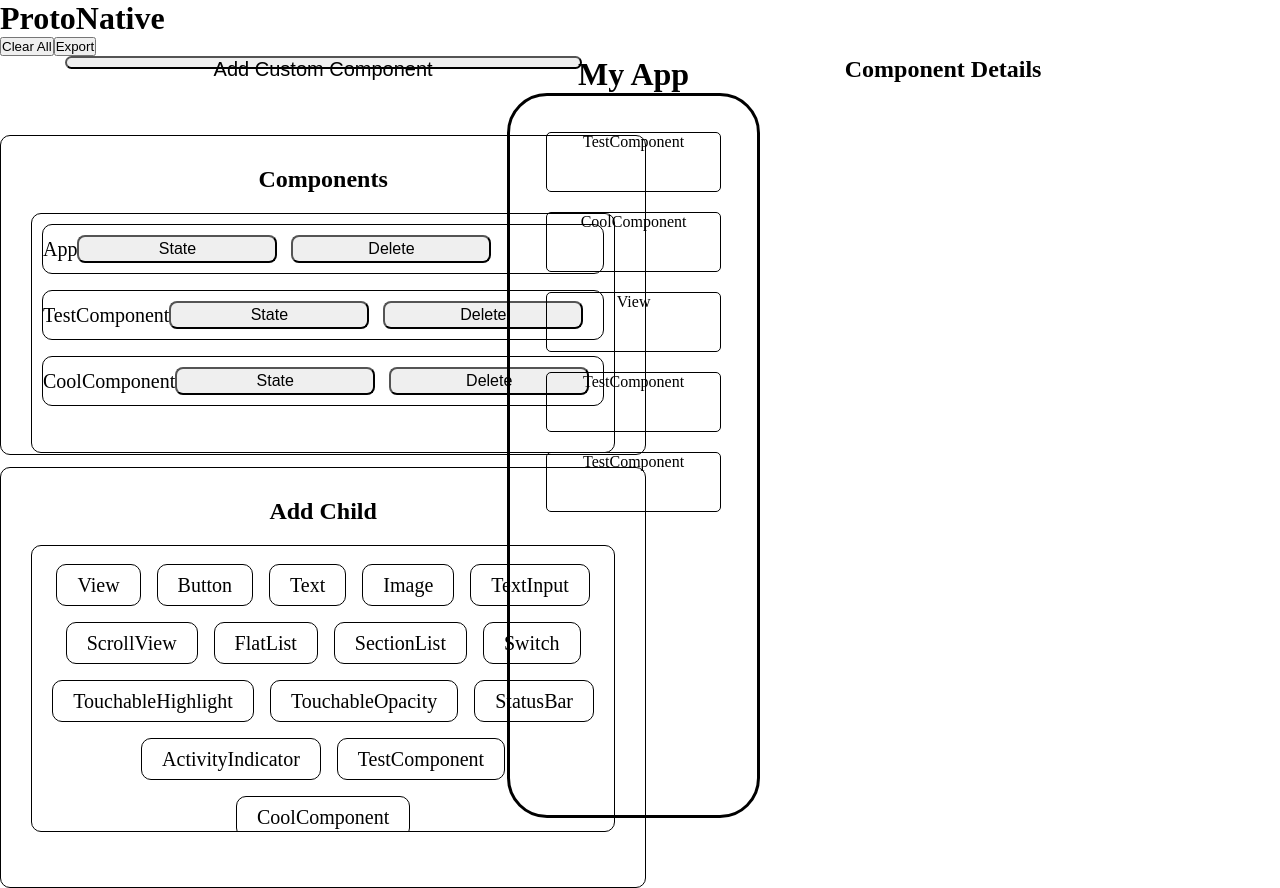
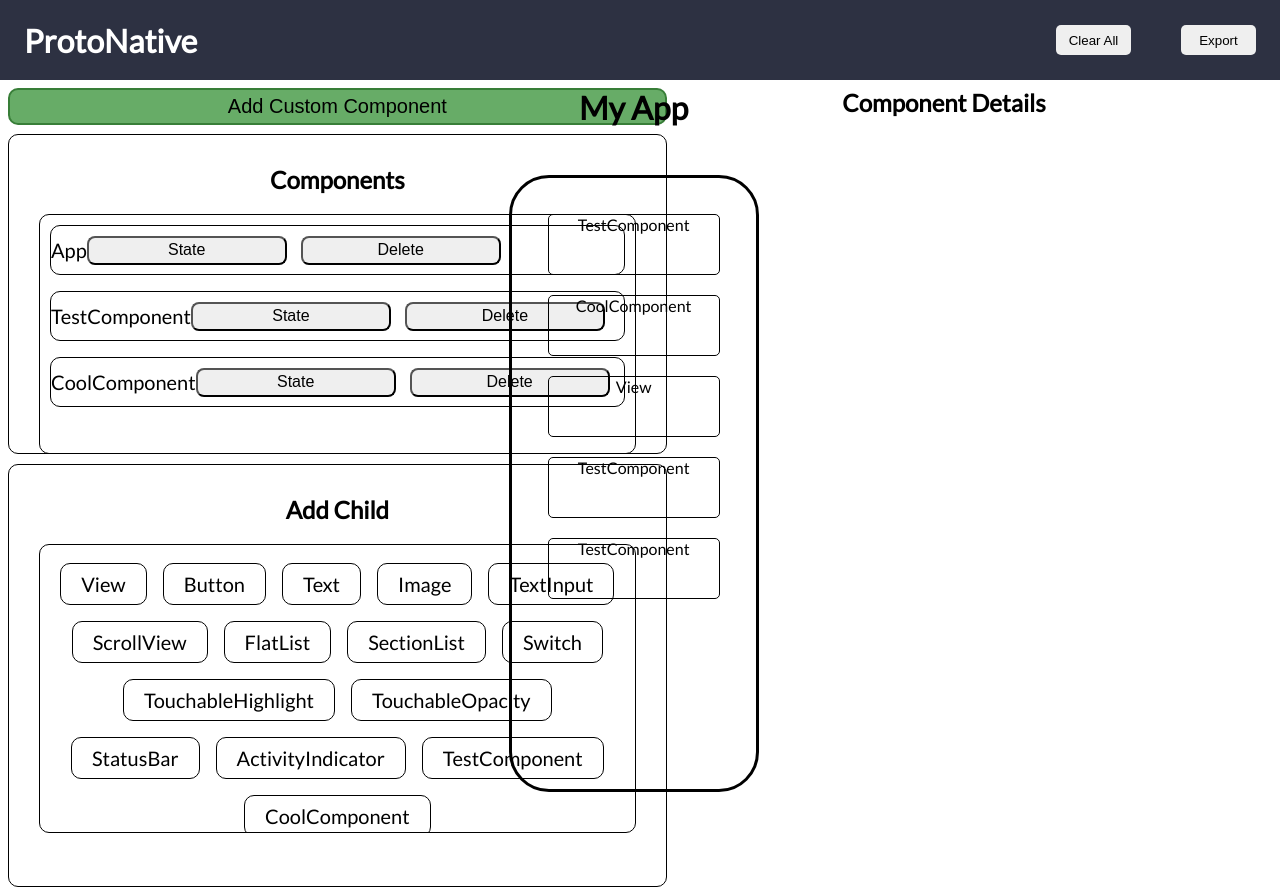
Before and after one commit to oslabs-beta/ProtoNative, a React app: page / in a window 1280 px wide. Built offline with nearby package versions, Linux system fonts and the light colour scheme.

Commit message:
added styling

```diff
--- a/src/components/left/AddComponent.tsx
+++ b/src/components/left/AddComponent.tsx
@@ -1,5 +1,6 @@
 import React, { useState, useContext } from 'react';
 import AppContext from '../../context/AppContext';
+import Modal from './Modal';
 
 
 // user clicks Add CC button, modal opens
@@ -53,10 +54,12 @@ const AddComponent = () => {
       <button id='addComponent' onClick={() => {
         console.log('are we in OnClick?');
         setIsOpen(true)
-      }
-      }>Add Custom Component </button>
+      }}>
+        Add Custom Component
+      </button>
       {isOpen && (
         <div id="modal">
+          <Modal isOpen={isOpen} handleClick={()=> setIsOpen(false)}>
             <div id="modal-content">
               <h2>Add Custom Component</h2>
               <form onSubmit={handleSubmit}>
@@ -68,6 +71,7 @@ const AddComponent = () => {
                 <button onClick={() => handleClose()}>Cancel</button>
               </form>
             </div>
+          </Modal>
         </div>
       )}
     </div>
--- a/src/styles/_variables.scss
+++ b/src/styles/_variables.scss
@@ -1,2 +1,2 @@
-$main-font: 'Roboto';
+$main-font: 'Lato';
 $primary-color: #2D3142;
--- a/src/styles/addChild.scss
+++ b/src/styles/addChild.scss
@@ -3,7 +3,6 @@
   padding: 30px;
   border-radius: 10px;
   text-align: center;
-  height: 100%;
   h2 {
     margin-bottom: 20px;
   }
--- a/src/styles/addComponent.scss
+++ b/src/styles/addComponent.scss
@@ -4,17 +4,19 @@
   align-items: center;
   justify-content: center;
   width: 100%;
-  height: 20%;
+  height: 100%;
 }
 
 #addComponent {
-  margin: 20px;
   // this is a big long button
-  width: 80%;
+  width: 100%;
   height: 100%;
   border-radius: 10px;
   cursor: pointer;
   font-size: 20px;
+  padding: .3rem;
+  background-color: rgb(103, 172, 103);
+  border: 2px solid rgb(56, 126, 56);;
 }
 
 #modal {
--- a/src/styles/appCanvas.scss
+++ b/src/styles/appCanvas.scss
@@ -12,5 +12,6 @@
   max-width: 350px;
   height: 725px;
   padding: 1rem;
+  margin-top: 3rem;
 }
 //2.163
--- a/src/styles/componentList.scss
+++ b/src/styles/componentList.scss
@@ -4,6 +4,7 @@
   padding: 30px;
   border-radius: 10px;
   height: 40vh;
+  margin: .6rem 0 ;
   h2 {
     margin-bottom: 20px;
   }
@@ -15,6 +16,7 @@
     padding: 10px;
     border-radius: 10px;
     height: 80%;
+
 }
 
 #customComps {
--- a/src/styles/main.scss
+++ b/src/styles/main.scss
@@ -11,34 +11,37 @@
 body {
   display: flex;
   flex-direction: column;
+  font-family: $main-font;
 }
 
 
 #main-container {
   display: flex;
-  height: 100vh;
+  height: 90vh;
+  padding: .5rem;
 }
 
 #right-container {
   display: flex;
   flex-direction: column;
-  width: 33%
+  width: 33%;
 }
 
 #left-container {
   display: grid;
-  grid-template-rows: .2fr 1fr 1fr;
+  grid-template-rows: .5fr 1fr 1fr;
   width: 33%;
-  gap: 12px;
 }
 
 #app-canvas {
   width: 33%;
 }
 
-@import '_variables.scss';
 @import 'addChild.scss';
 @import 'addComponent.scss';
 @import 'appCanvas.scss';
 @import 'componentDetails.scss';
 @import 'componentList.scss';
+@import 'modal.scss';
+@import 'navbar.scss';
+@import '_variables.scss';
```
Lines whose indentation alone changed are shown as unchanged.
